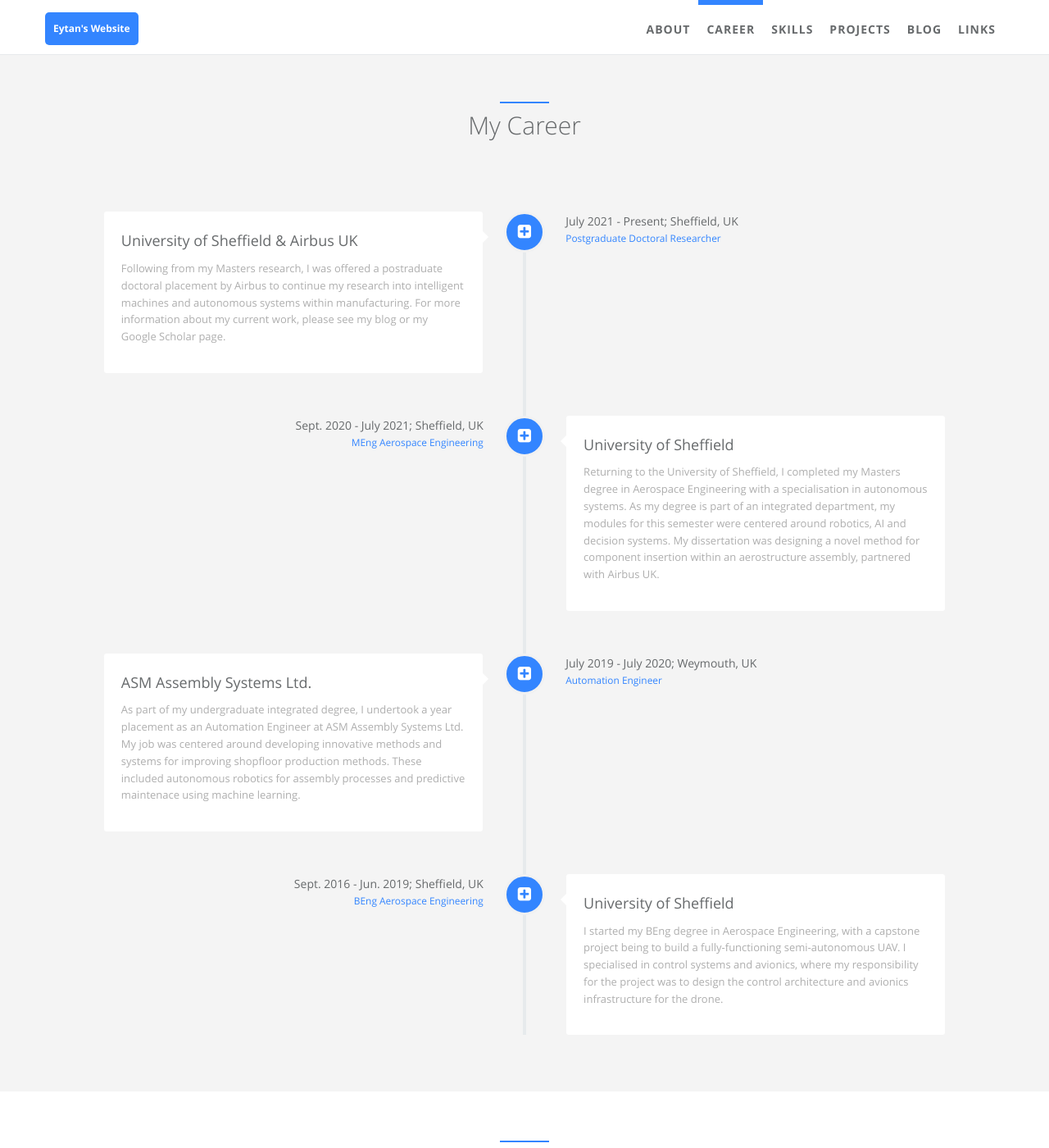
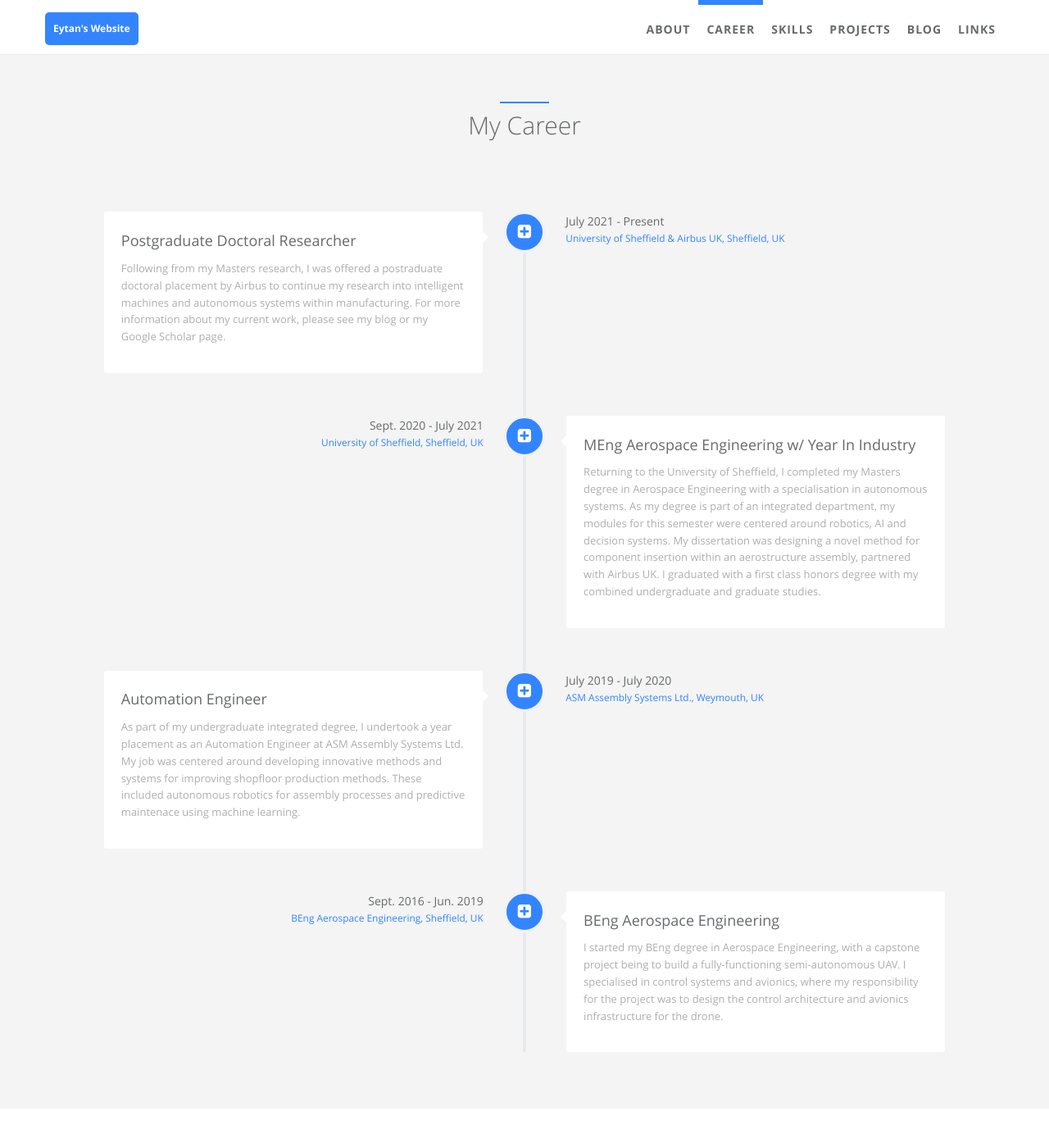
Before and after one commit to eytancanzini/eytancanzini.github.io_OLD, a Jekyll site: the page built from index.html, in a window 1280 px wide and 1400 px high, scrolled down 695 px. Shown: the whole window at 82% size. Built offline with Jekyll 4.4.1, drawn with Linux system fonts in a browser that asks for light colours.

Commit message:
Changed layout of careers

```diff
--- a/_data/index/careers.yml
+++ b/_data/index/careers.yml
@@ -2,57 +2,57 @@
 # if you don't have language feature(language.yml is empty), ignore "i18n" items
 
 - name:
-    detail: University of Sheffield & Airbus UK
+    detail: Postgraduate Doctoral Researcher
     i18n: postgrad-degree
   desc:
     detail: Following from my Masters research, I was offered a postraduate doctoral placement by Airbus to continue my research into intelligent machines and autonomous systems within manufacturing. For more information about my current work, please see my blog or my Google Scholar page.
     i18n: company_d_desc
   date:
-    detail: July 2021 - Present; Sheffield, UK
+    detail: July 2021 - Present
     i18n: company_d_date
   job:
-    detail: Postgraduate Doctoral Researcher
+    detail: University of Sheffield & Airbus UK, Sheffield, UK
     i18n: company_d_job
   icon: fa-plus-square
 
 - name:
-    detail: University of Sheffield
+    detail: MEng Aerospace Engineering w/ Year In Industry
     i18n: masters-degree
   desc:
-    detail: Returning to the University of Sheffield, I completed my Masters degree in Aerospace Engineering with a specialisation in autonomous systems. As my degree is part of an integrated department, my modules for this semester were centered around robotics, AI and decision systems. My dissertation was designing a novel method for component insertion within an aerostructure assembly, partnered with Airbus UK.
+    detail: Returning to the University of Sheffield, I completed my Masters degree in Aerospace Engineering with a specialisation in autonomous systems. As my degree is part of an integrated department, my modules for this semester were centered around robotics, AI and decision systems. My dissertation was designing a novel method for component insertion within an aerostructure assembly, partnered with Airbus UK. I graduated with a first class honors degree with my combined undergraduate and graduate studies.
     i18n: company_c_desc
   date:
-    detail: Sept. 2020 - July 2021; Sheffield, UK
+    detail: Sept. 2020 - July 2021
     i18n: company_c_date
   job:
-    detail: MEng Aerospace Engineering
+    detail: University of Sheffield, Sheffield, UK
     i18n: company_c_job
   icon: fa-plus-square
 
 - name:
-    detail: ASM Assembly Systems Ltd.
+    detail: Automation Engineer
     i18n: asm-placement
   desc:
     detail: As part of my undergraduate integrated degree, I undertook a year placement as an Automation Engineer at ASM Assembly Systems Ltd. My job was centered around developing innovative methods and systems for improving shopfloor production methods. These included autonomous robotics for assembly processes and predictive maintenace using machine learning.
     i18n: company_a_desc
   date:
-    detail: July 2019 - July 2020; Weymouth, UK
+    detail: July 2019 - July 2020
     i18n: company_a_date
   job:
-    detail: Automation Engineer
+    detail: ASM Assembly Systems Ltd., Weymouth, UK
     i18n: company_a_job
   icon: fa-plus-square
 
 - name:
-    detail: University of Sheffield
+    detail: BEng Aerospace Engineering
     i18n: aero-undergrad
   desc:
     detail: I started my BEng degree in Aerospace Engineering, with a capstone project being to build a fully-functioning semi-autonomous UAV. I specialised in control systems and avionics, where my responsibility for the project was to design the control architecture and avionics infrastructure for the drone.
     i18n: company_b_desc
   date:
-    detail: Sept. 2016 - Jun. 2019; Sheffield, UK
+    detail: Sept. 2016 - Jun. 2019
     i18n: company_b_date
   job:
-    detail: BEng Aerospace Engineering
+    detail: BEng Aerospace Engineering, Sheffield, UK
     i18n: company_b_job
   icon: fa-plus-square
```
